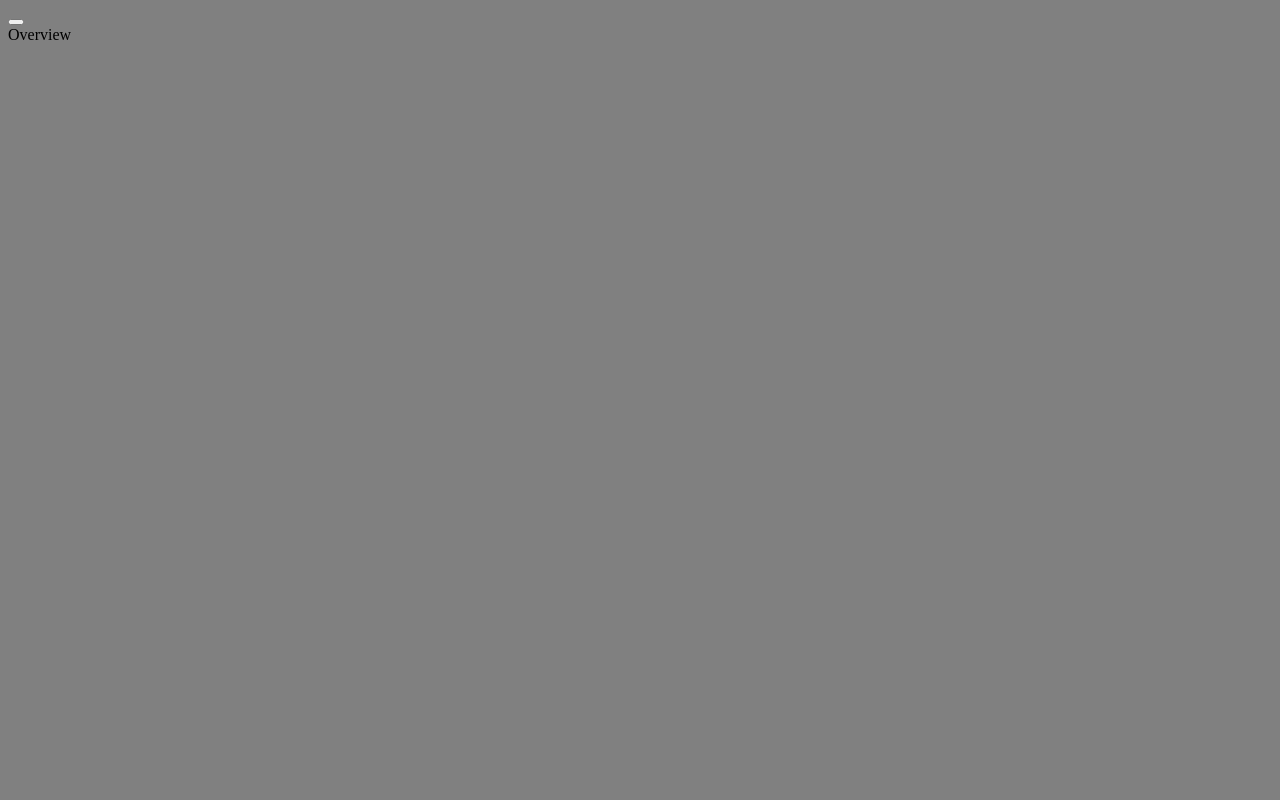
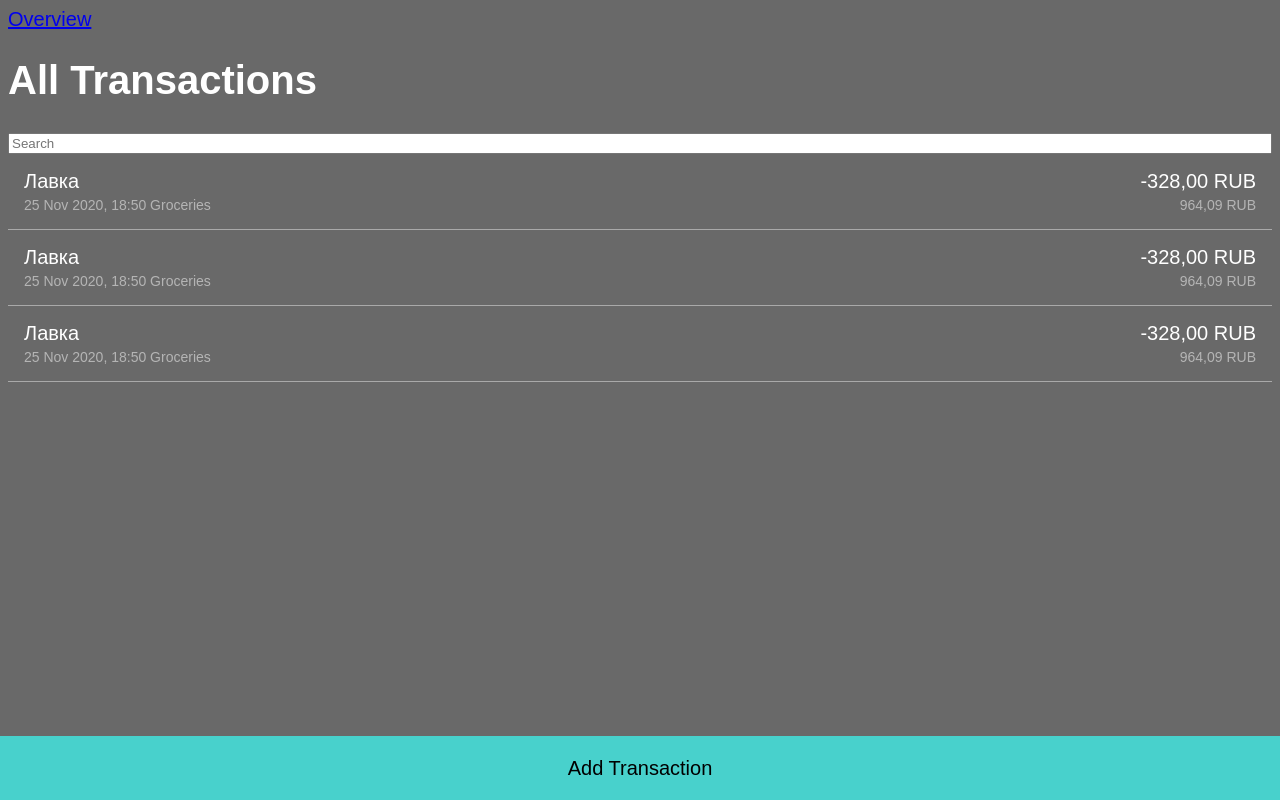
Before and after one commit to cndfr/JS-Test, a plain HTML site: page index.html in a window 1280 px wide. Drawn offline with Linux system fonts and the light colour scheme.

Commit message:
All Transactions Basic layout

```diff
--- a/index.html
+++ b/index.html
@@ -7,8 +7,51 @@
     <link rel="stylesheet" href="style.css">
   </head>
   <body>
-    <button class="add-trans-button" type="button"></button>
-    <nav>Overview</nav>
+    <button class="add-transaction" type="button">Add Transaction</button>
+    <nav>
+      <a href="#">Overview</a>
+    </nav>
+    <main>
+      <h1>All Transactions</h1>
+      <input class="search" type="search" name="" value="" placeholder="Search">
+      <section>
+        <div class="transaction">
+          <div class="transaction-main">
+            <span class="icon"></span>
+            <span class="payee">Лавка</span>
+            <span class="sum">-328,00 RUB</span>
+          </div>
+          <div class="transaction-details">
+            <span class="timestamp">25 Nov 2020, 18:50</span>
+            <span class="category">Groceries</span>
+            <span class="balance-snapshot">964,09 RUB</span>
+          </div>
+        </div>
+        <div class="transaction">
+          <div class="transaction-main">
+            <span class="icon"></span>
+            <span class="payee">Лавка</span>
+            <span class="sum">-328,00 RUB</span>
+          </div>
+          <div class="transaction-details">
+            <span class="timestamp">25 Nov 2020, 18:50</span>
+            <span class="category">Groceries</span>
+            <span class="balance-snapshot">964,09 RUB</span>
+          </div>
+        </div><div class="transaction">
+          <div class="transaction-main">
+            <span class="icon"></span>
+            <span class="payee">Лавка</span>
+            <span class="sum">-328,00 RUB</span>
+          </div>
+          <div class="transaction-details">
+            <span class="timestamp">25 Nov 2020, 18:50</span>
+            <span class="category">Groceries</span>
+            <span class="balance-snapshot">964,09 RUB</span>
+          </div>
+        </div>
+      </section>
+    </main>
     <script src="main.js" type="text/javascript"></script>
   </body>
 </html>
--- a/main.js
+++ b/main.js
@@ -1,6 +1,6 @@
 window.setInterval(function () {
   location.reload();
-}, 5000);
+}, 2000);
 
 
 var transaction = {
--- a/style.css
+++ b/style.css
@@ -1,4 +1,43 @@
 body {
-  background: grey;
-  color: black;
+  background: DimGray;
+  color: white;
+  font-family: sans-serif;
+  font-size: 20px;
 }
+
+.search {
+  width: 100%;
+}
+
+.add-transaction {
+  position: fixed;
+  bottom: 0;
+  left: 0;
+  width: 100%;
+  height: 64px;
+  z-index: 100;
+  background: MediumTurquoise;
+  text-decoration: none;
+  border: none;
+  display: inline-block;
+  font-size: 20px;
+}
+
+.transaction {
+  border-bottom: solid 1px darkgrey;
+  padding: 16px;
+}
+
+.transaction-main {
+
+}
+
+.transaction-details {
+  font-size: 14px;
+  opacity: 0.5;
+  margin-top: 4px;
+}
+
+.sum, .balance-snapshot {
+  float: right;
+}
```
